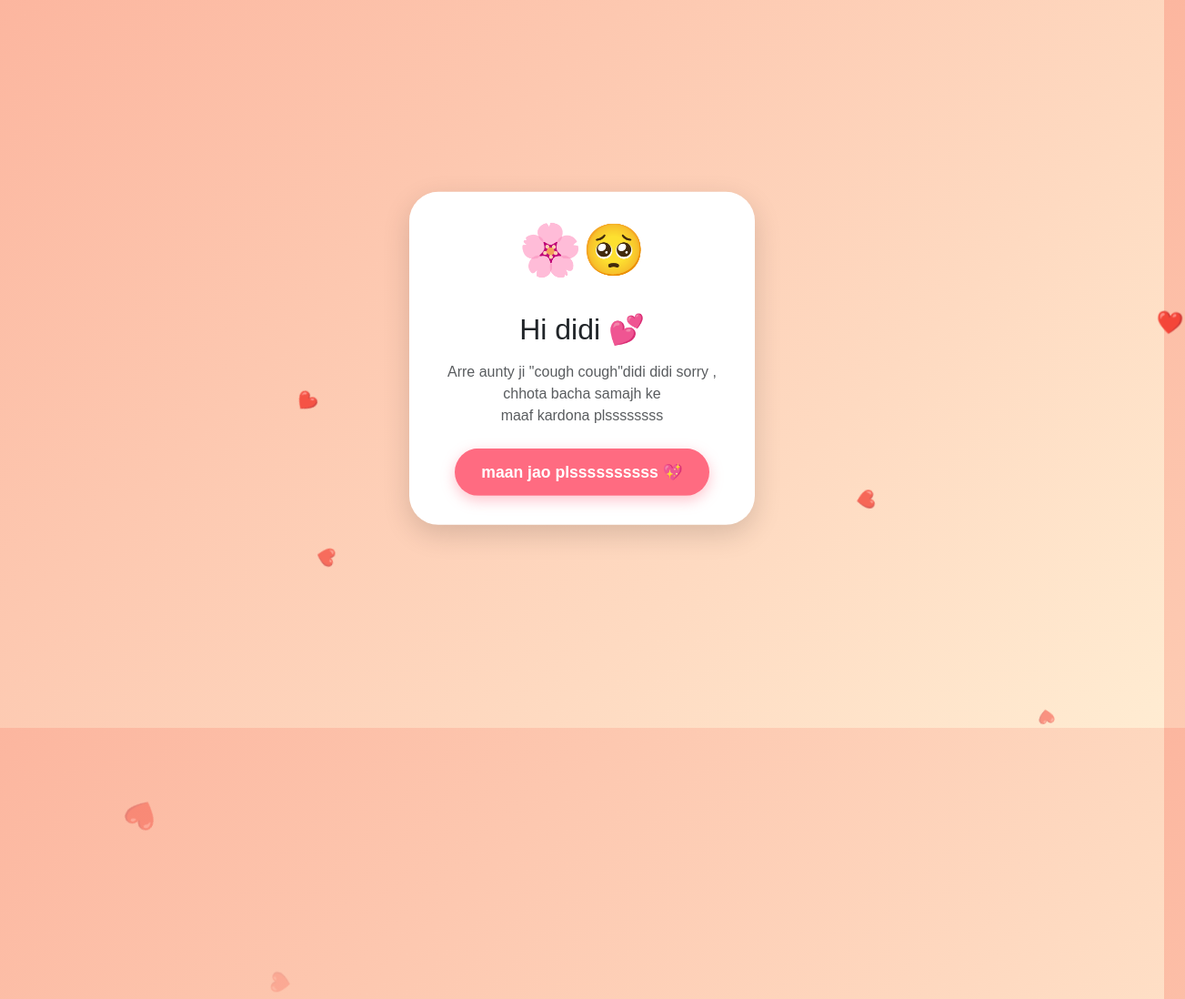
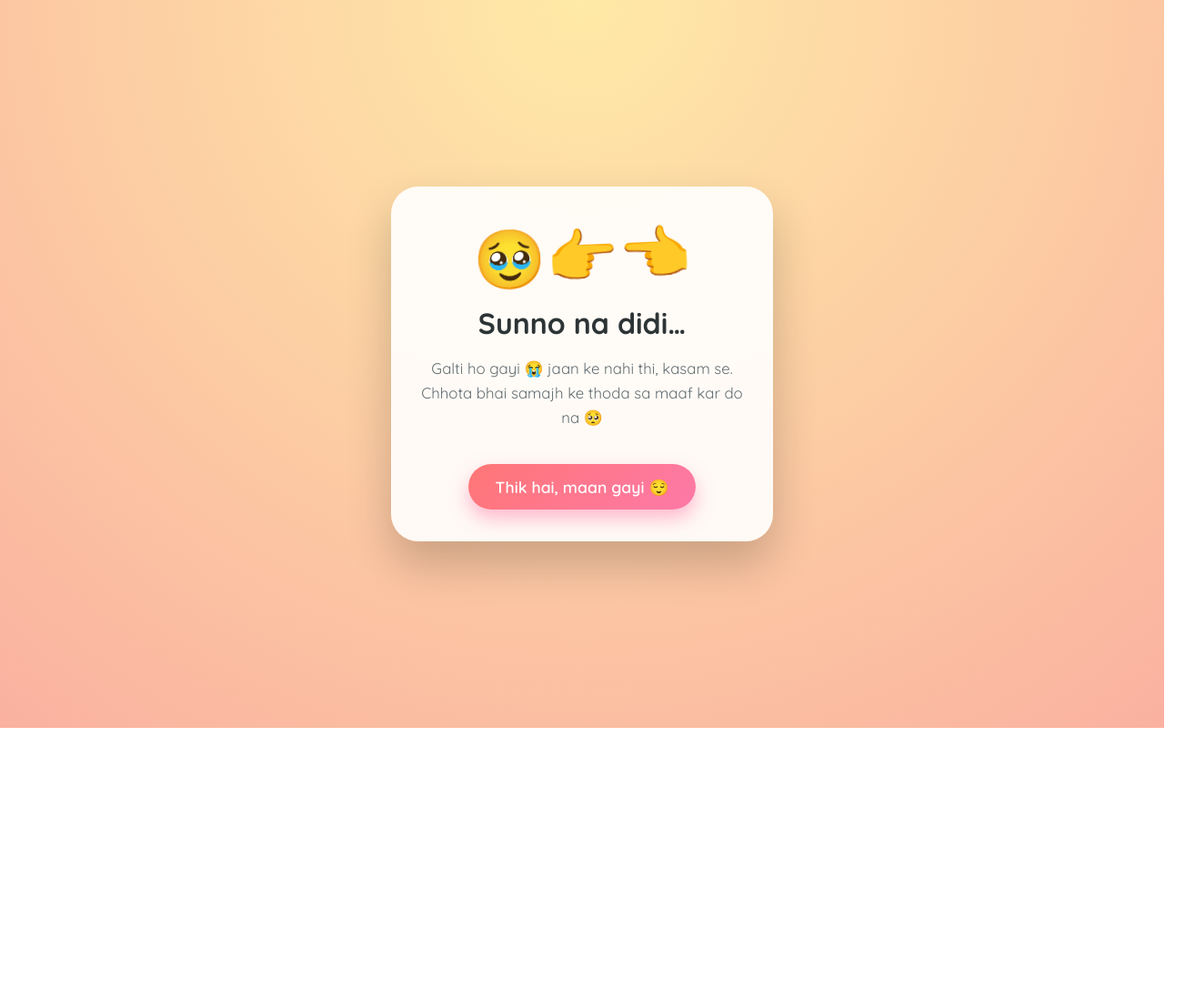
Before and after one commit to Jihan190124/forgive_me_pls, a plain HTML site: page index.html in a window 1280 px wide. Shown: the top 1098 px of the page at 91% size, 1303 px wide, since content can reach past the window. After the commit the page ends 800 px from the top, so only its background shows below. Drawn offline with nearby package versions, Linux system fonts and the light colour scheme.

Commit message:
Refactor HTML structure and styles for clarity

```diff
--- a/index.html
+++ b/index.html
@@ -2,174 +2,151 @@
 <html lang="en">
 <head>
 <meta charset="UTF-8">
-  <meta name="viewport" content="width=device-width, initial-scale=1">
-  <title>didi  Please Smile 💖</title>
-  <link href="https://cdn.jsdelivr.net/npm/bootstrap@5.3.2/dist/css/bootstrap.min.css" rel="stylesheet">
+<meta name="viewport" content="width=device-width, initial-scale=1.0">
+<title>Operation: Smile Please 🥹</title>
+
+<link href="https://fonts.googleapis.com/css2?family=Quicksand:wght@400;600;700&display=swap" rel="stylesheet">
+
 <style>
-    /* ---------- GLOBAL STYLES ---------- */
+  * {
+    box-sizing: border-box;
+    font-family: 'Quicksand', sans-serif;
+  }
+
   body {
     margin: 0;
-      padding: 0;
-      background: linear-gradient(135deg, #fcb69f, #ffecd2);
-      min-height: 100vh;
+    height: 100vh;
+    background: radial-gradient(circle at top, #ffeaa7, #fab1a0);
     display: flex;
     justify-content: center;
     align-items: center;
-      font-family: 'Poppins', sans-serif;
     overflow: hidden;
   }
 
-    .container-main {
+  .wrapper {
+    background: rgba(255,255,255,0.9);
+    border-radius: 30px;
+    padding: 35px 30px;
+    width: 90%;
+    max-width: 420px;
     text-align: center;
-      z-index: 2;
+    box-shadow: 0 25px 50px rgba(0,0,0,0.2);
+    animation: popIn 0.8s ease;
   }
 
-    /* ---------- CARD ---------- */
-    .love-card {
-      background: #fff;
-      border-radius: 2rem;
-      padding: 2rem;
-      box-shadow: 0 10px 30px rgba(0,0,0,0.15);
-      max-width: 380px;
-      margin: auto;
-      animation: floatCard 3s ease-in-out infinite;
+  @keyframes popIn {
+    from { transform: scale(0.8); opacity: 0; }
+    to { transform: scale(1); opacity: 1; }
   }
 
-    @keyframes floatCard {
-      0%, 100% { transform: translateY(0); }
-      50% { transform: translateY(-8px); }
+  .face {
+    font-size: 4rem;
+    animation: wiggle 2s infinite;
   }
 
-    /* ---------- EMOJIS ---------- */
-    .emoji-big {
-      font-size: 3.5rem;
-      animation: bounce 2s infinite;
-    }
-    @keyframes bounce {
-      0%, 100% { transform: translateY(0); }
-      50% { transform: translateY(-10px); }
+  @keyframes wiggle {
+    0%,100% { transform: rotate(0); }
+    25% { transform: rotate(4deg); }
+    75% { transform: rotate(-4deg); }
   }
 
-    /* ---------- BUTTON ---------- */
-    .btn-love {
-      background: #ff6b81;
-      color: #fff;
-      border-radius: 50px;
-      padding: 12px 28px;
-      font-weight: 600;
-      font-size: 1.1rem;
-      transition: all 0.3s;
-      box-shadow: 0 5px 15px rgba(255, 107, 129, 0.4);
-    }
-    .btn-love:hover {
-      background: #ff4757;
-      transform: scale(1.08);
+  h1 {
+    margin: 15px 0 10px;
+    font-weight: 700;
+    color: #2d3436;
   }
 
-    /* ---------- MESSAGE ---------- */
-    #message {
+  p {
+    color: #636e72;
+    font-size: 1.05rem;
+    line-height: 1.6;
+  }
+
+  .btn-please {
+    margin-top: 20px;
+    padding: 14px 30px;
+    border: none;
+    border-radius: 40px;
+    background: linear-gradient(135deg, #ff7675, #fd79a8);
+    color: white;
+    font-size: 1.1rem;
+    font-weight: 600;
+    cursor: pointer;
+    box-shadow: 0 10px 20px rgba(253,121,168,0.5);
+    transition: all 0.3s ease;
+  }
+
+  .btn-please:hover {
+    transform: translateY(-3px) scale(1.05);
+  }
+
+  .hidden-msg {
+    margin-top: 18px;
+    font-size: 1.2rem;
+    color: #d63031;
     display: none;
-      margin-top: 15px;
-      font-size: 1.2rem;
-      color: #ff4757;
-      animation: fadeIn 1s ease-in-out;
+    animation: fadeUp 0.8s ease forwards;
   }
-    @keyframes fadeIn {
+
+  @keyframes fadeUp {
     from { opacity: 0; transform: translateY(20px); }
     to { opacity: 1; transform: translateY(0); }
   }
 
-    /* ---------- HEARTS ANIMATION BACKGROUND ---------- */
-    .heart {
+  /* floating dots */
+  .dot {
     position: absolute;
-      font-size: 1.5rem;
-      color: #ff4d6d;
-      animation: fall 6s linear infinite;
+    width: 12px;
+    height: 12px;
+    background: rgba(255,255,255,0.6);
+    border-radius: 50%;
+    animation: floatDown linear infinite;
   }
 
-    @keyframes fall {
-      0% { transform: translateY(-10vh) rotate(0deg); opacity: 1; }
-      100% { transform: translateY(110vh) rotate(360deg); opacity: 0; }
-    }
-
-    /* ---------- CONFETTI ---------- */
-    .confetti {
-      position: absolute;
-      width: 8px;
-      height: 8px;
-      background-color: red;
-      top: -10px;
-      animation: confettiFall linear forwards;
-    }
-
-    @keyframes confettiFall {
-      to {
-        transform: translateY(100vh) rotateZ(360deg);
-        opacity: 0;
-      }
+  @keyframes floatDown {
+    from { transform: translateY(-10vh); }
+    to { transform: translateY(110vh); }
   }
 </style>
 </head>
+
 <body>
-  <!-- HEART BACKGROUND CONTAINER -->
-  <div id="hearts-container"></div>
 
-  <div class="container-main">
-    <div class="love-card">
-      <div class="emoji-big mb-3">🌸🥺</div>
-      <h2 class="mb-3">Hi didi  💕</h2>
-      <p class="text-muted">
-        Arre aunty ji "cough cough"didi didi sorry , chhota bacha samajh ke<br>
-maaf kardona plssssssss
+<div class="wrapper">
+  <div class="face">🥹👉👈</div>
+  <h1>Sunno na didi…</h1>
+  <p>
+    Galti ho gayi 😭
+    jaan ke nahi thi, kasam se.
+    Chhota bhai samajh ke
+    thoda sa maaf kar do na 🥺
+  </p>
 
-      </p>
-      <button class="btn btn-love mt-2" onclick="showLove()">maan jao plssssssssss 💖</button>
-      <p id="message">Sorry 😅 — ab gussa chhod do please 🌈✨</p>
+  <button class="btn-please" onclick="acceptPeace()">Thik hai, maan gayi 😌</button>
+
+  <div id="reply" class="hidden-msg">
+    Yayyy! 😭
   </div>
 </div>
 
 <script>
-    /* ---------- SHOW MESSAGE + CONFETTI ---------- */
-    function showLove() {
-      const msg = document.getElementById("message");
-      msg.style.display = "block";
-      launchConfetti();
+  function acceptPeace() {
+    document.getElementById("reply").style.display = "block";
+    burstDots();
   }
 
-    /* ---------- HEART RAIN ---------- */
-    function createHeart() {
-      const heart = document.createElement("div");
-      heart.classList.add("heart");
-      heart.innerHTML = "❤️";
-      heart.style.left = Math.random() * 100 + "vw";
-      heart.style.fontSize = Math.random() * 20 + 15 + "px";
-      heart.style.animationDuration = Math.random() * 3 + 3 + "s";
-      document.getElementById("hearts-container").appendChild(heart);
+  function burstDots() {
+    for (let i = 0; i < 25; i++) {
+      const dot = document.createElement("div");
+      dot.className = "dot";
+      dot.style.left = Math.random() * 100 + "vw";
+      dot.style.animationDuration = (Math.random() * 3 + 3) + "s";
+      document.body.appendChild(dot);
 
-      setTimeout(() => {
-        heart.remove();
-      }, 6000);
-    }
-    setInterval(createHeart, 500);
-
-    /* ---------- CONFETTI ---------- */
-    function launchConfetti() {
-      for (let i = 0; i < 30; i++) {
-        const confetti = document.createElement("div");
-        confetti.classList.add("confetti");
-        document.body.appendChild(confetti);
-
-        const colors = ["#ff6b81", "#feca57", "#48dbfb", "#1dd1a1", "#ff9ff3"];
-        confetti.style.backgroundColor = colors[Math.floor(Math.random() * colors.length)];
-        confetti.style.left = Math.random() * 100 + "vw";
-        confetti.style.animationDuration = (Math.random() * 3 + 2) + "s";
-        confetti.style.opacity = Math.random();
-
-        setTimeout(() => {
-          confetti.remove();
-        }, 5000);
+      setTimeout(() => dot.remove(), 6000);
     }
   }
 </script>
+
 </body>
 </html>
```
Lines whose indentation alone changed are shown as unchanged.
